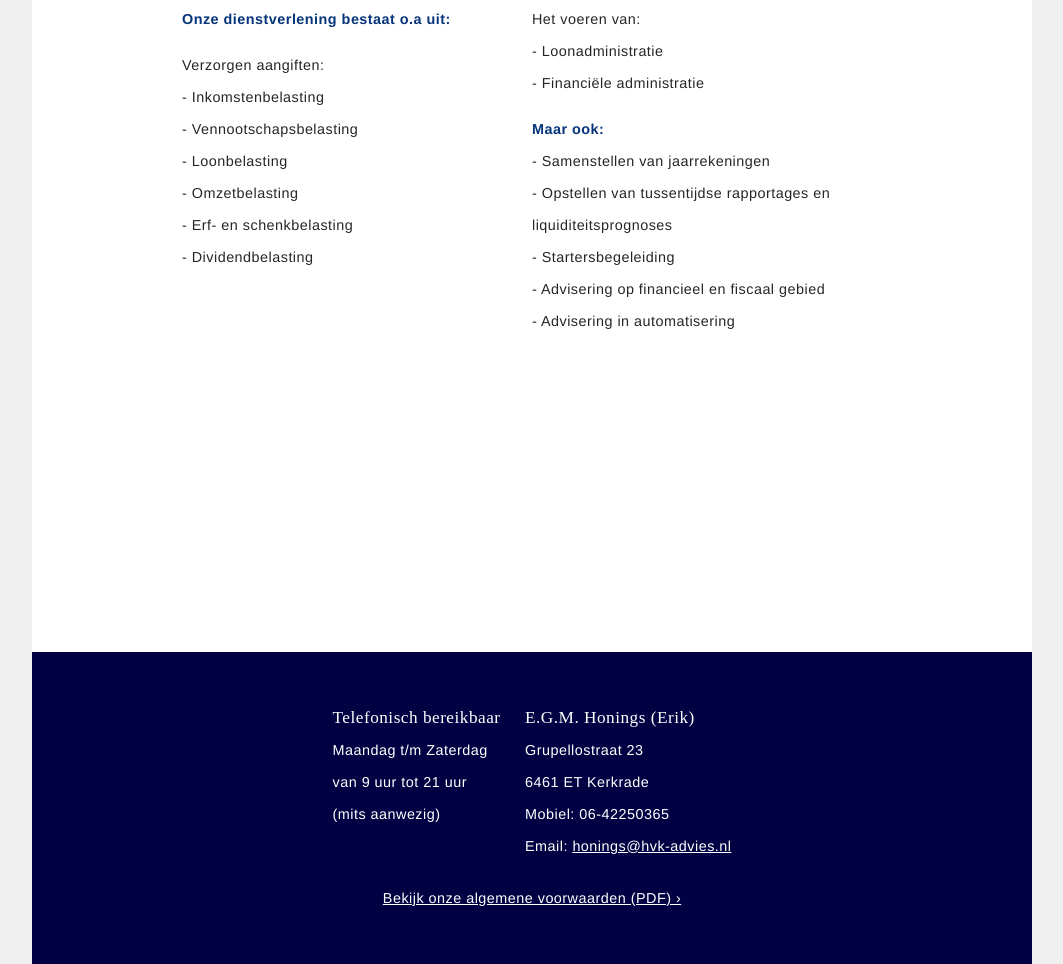
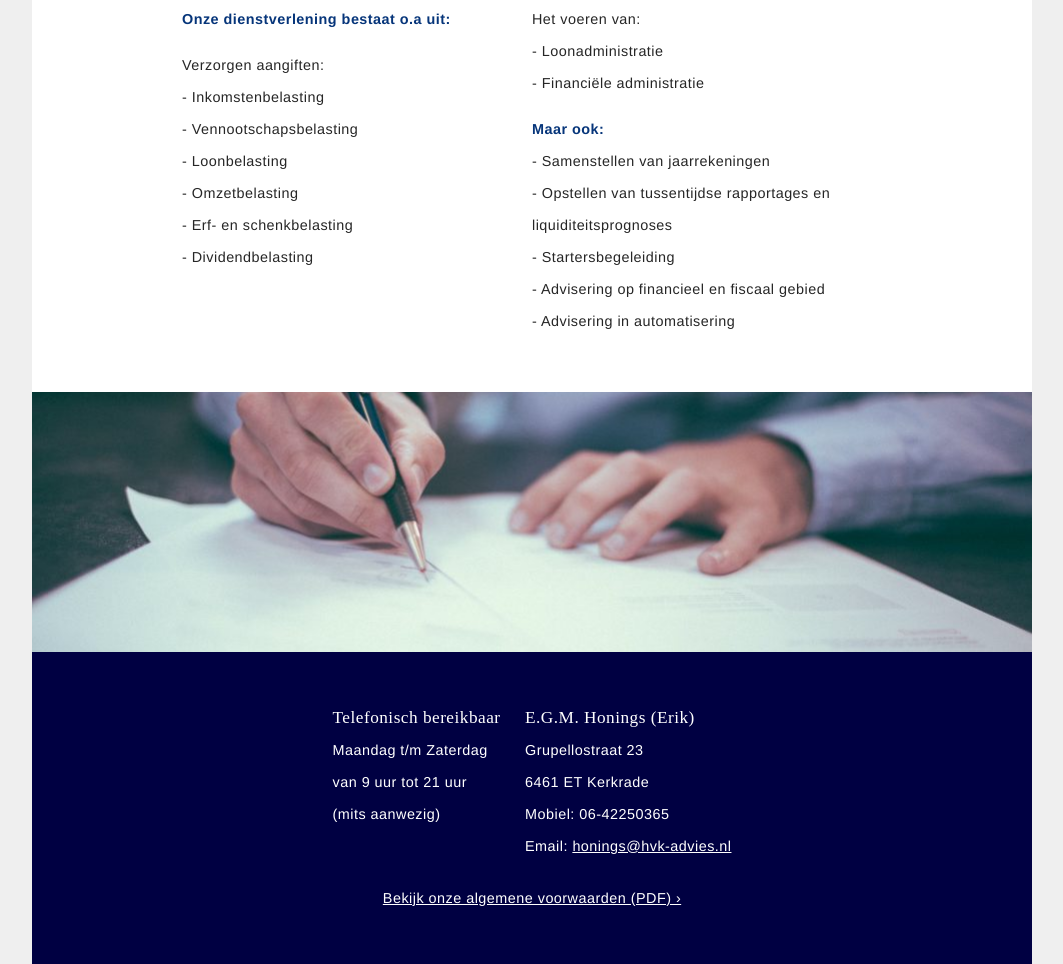
Before and after one commit to erikdevos/hvk-advies, a plain HTML site: page index.html in a window 1280 px wide. Shown: the part 514-1478 px from the top of the page, without its empty margins (108-1171 px from the left). Drawn offline with nearby package versions, Linux system fonts and the light colour scheme.

Commit message:
Update footer image path.

```diff
--- a/style/style.css
+++ b/style/style.css
@@ -311,7 +311,7 @@ ul.usp li {
 
 /* special styling for image widget nr2 */
 #wp_editor_widget-2 {
-    background: url(resources/footer.jpg) no-repeat center center;
+    background: url(../resources/footer.jpg) no-repeat center center;
     background-size: cover;
 	height: 200px;
 }
```
